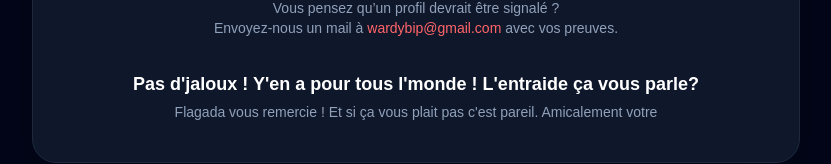
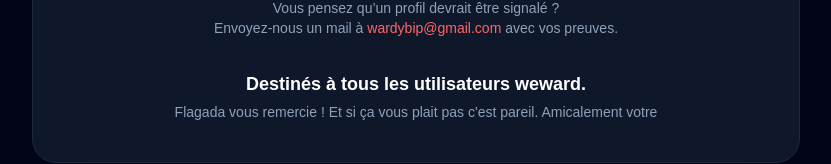
Before and after one commit to flagadasof/weward, a Next.js app: page / in a window 1280 px wide. Shown: the part 757-921 px from the top of the page, without its empty margins (224-1055 px from the left). Built offline with nearby package versions, Linux system fonts and the light colour scheme.

Commit message:
supp liens

```diff
--- a/app/page.tsx
+++ b/app/page.tsx
@@ -257,7 +257,8 @@
 </p>
 <div className="mt-8">
   <h2 className="text-lg font-bold text-white">
-    Pas d'jaloux ! Y'en a pour tous l'monde ! L'entraide ça vous parle?  </h2>
+   Destinés à tous les utilisateurs weward.
+   </h2>
 
   <p className="mt-1 text-sm text-slate-400">
    Flagada vous remercie ! Et si ça vous plait pas c'est pareil. Amicalement votre
```
